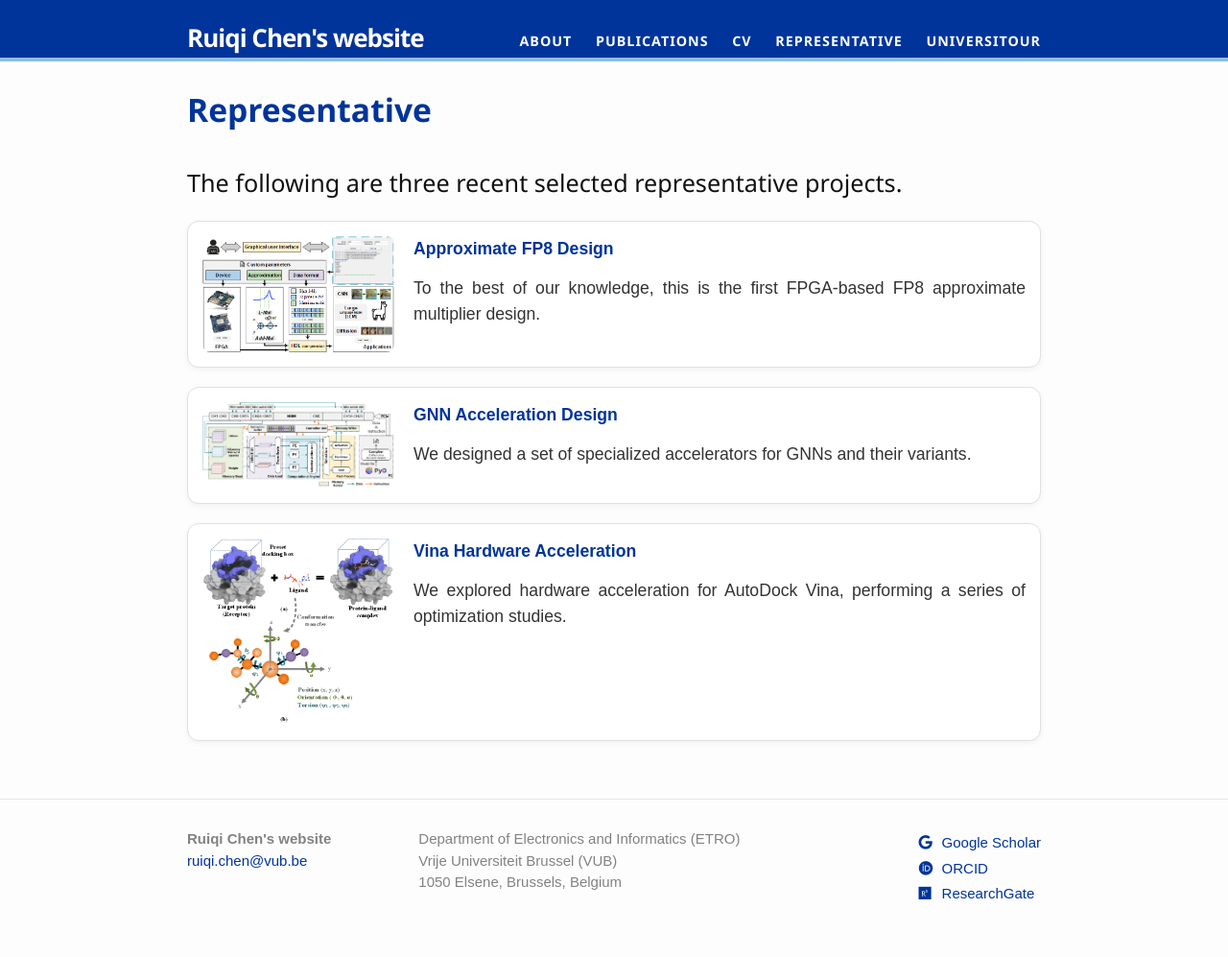
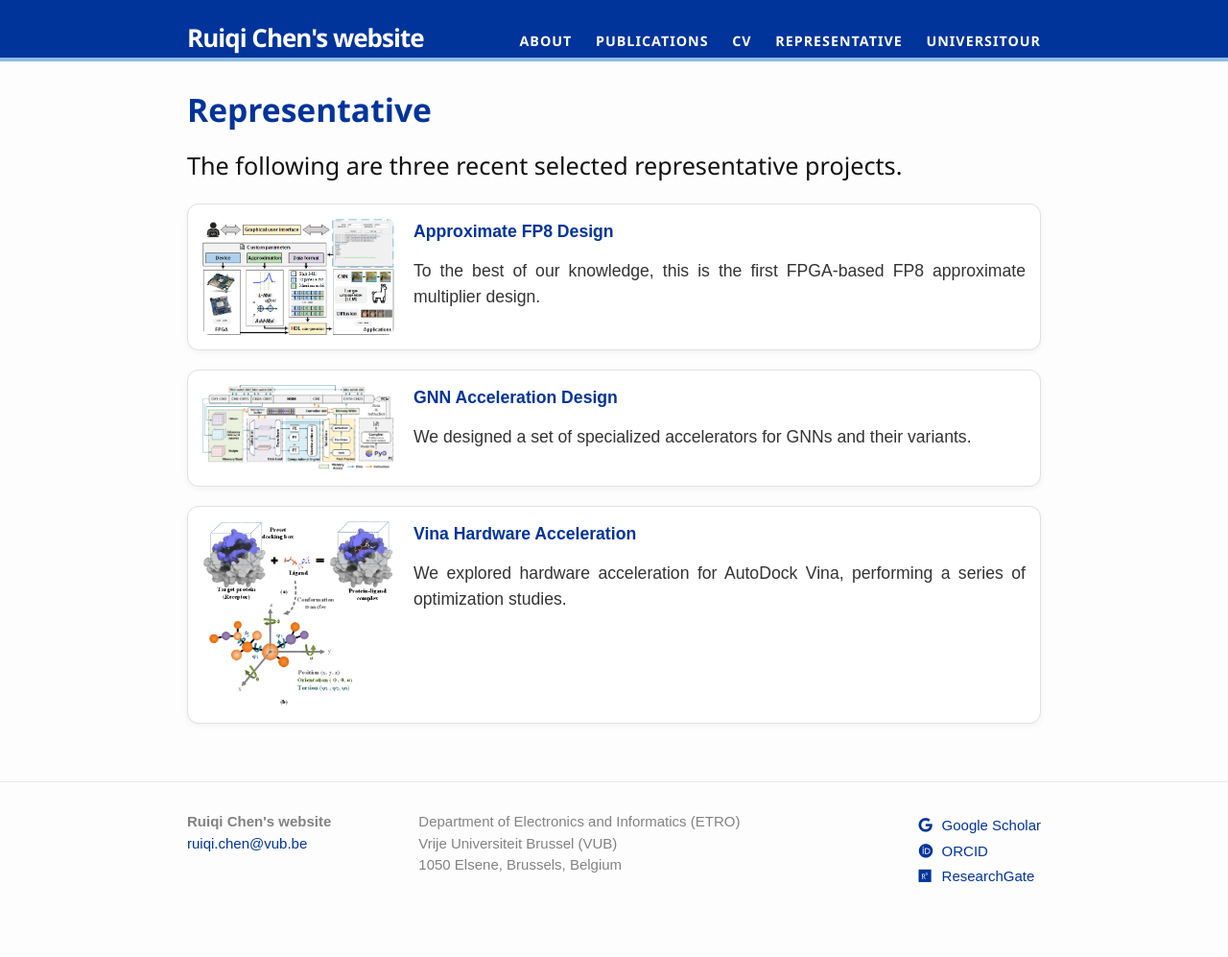
Before and after one commit to ruiqichen7/ruiqichen7.github.io, a Jekyll site: the page built from representative.md, in a window 1280 px wide. Shown: the whole page at 96% size. Built offline with Jekyll 4.4.1, drawn with Linux system fonts in a browser that asks for light colours.

Commit message:
update layout

```diff
--- a/_layouts/page.html
+++ b/_layouts/page.html
@@ -1,7 +1,7 @@
 ---
 layout: default
 ---
-<div class="post">
+<div class="post page-{{ page.title | slugify }}">
 
   <header class="post-header">
     <h1 class="post-title">{{ page.title }}</h1>
--- a/_sass/_layout.scss
+++ b/_sass/_layout.scss
@@ -176,7 +176,7 @@
  * Posts
  */
 .post-header {
-    margin-bottom: $spacing-unit * 1.25;
+    margin-bottom: $spacing-unit * 0.65;
 }
 
 h1 /* .post-title */ {
@@ -186,7 +186,6 @@ h1 /* .post-title */ {
 		font-family: 'Segoe UI', sans-serif;
     font-weight: 700;
 		color: #00349a;
-    margin-bottom: $spacing-unit * 0.85;
 
     @include media-query($on-laptop) {
 /*        font-size: 36px; */
@@ -235,12 +234,12 @@ h1 /* .post-title */ {
     }
 }
 
-.post-content h1,
-.home h1 {
-    margin-top: $spacing-unit * 1.8;
+.home h1,
+.page-about .post-content h1 {
+    margin-top: $spacing-unit * 1.6;
+    margin-bottom: $spacing-unit * 0.85;
 }
 
-.post-content > h1:first-child,
 .home > h1:first-child {
     margin-top: 0;
 }
```
Also changed, not shown: about.md (+2 -0 lines).
